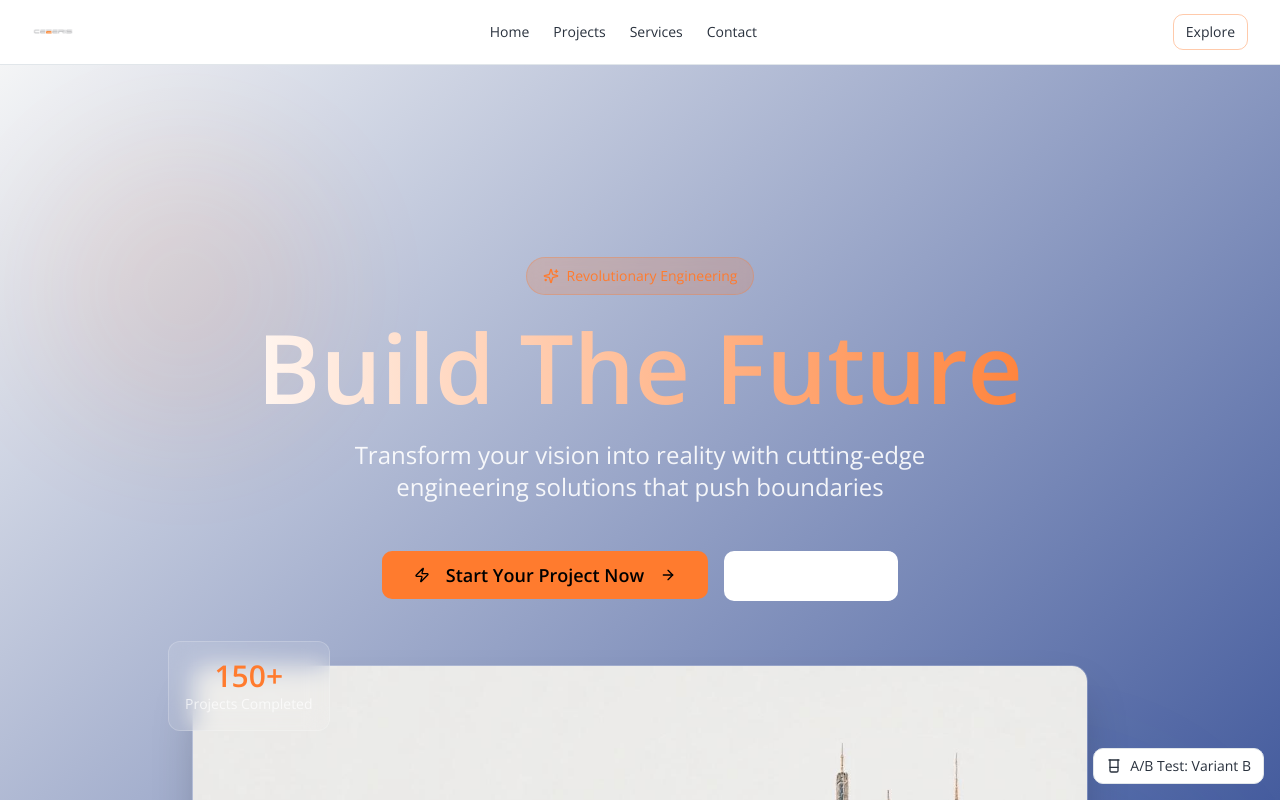
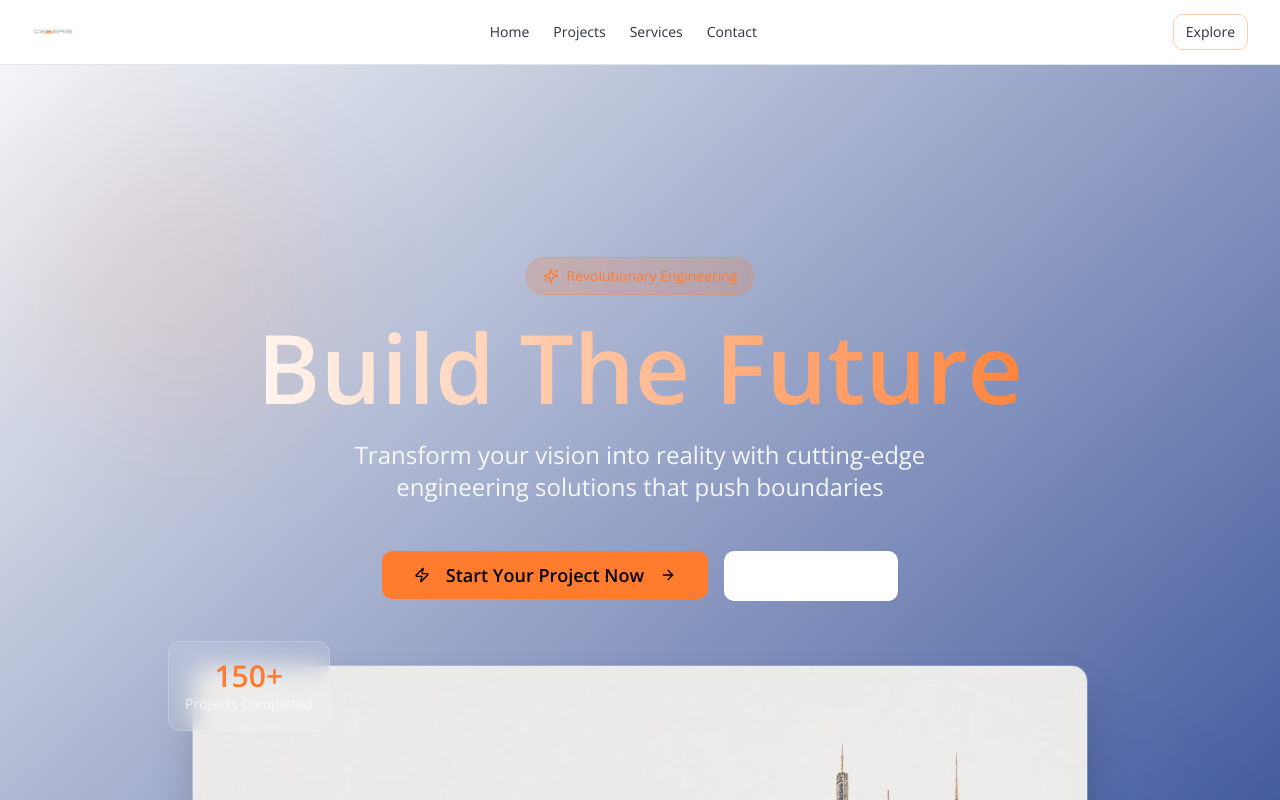
Before and after one commit to seni4it/blueprint-engineer-showcase, a React (Vite) app: page / in a window 1280 px wide. Shown: the top 800 px of the page. Built offline with nearby package versions, Linux system fonts and the light colour scheme.

Commit message:
Remove variant switcher UI - use URL parameters instead
Users can still switch variants using:
- ?variant=A for professional version
- ?variant=B for bold/modern version

🤖 Generated with [Claude Code](https://claude.ai/code)

Co-Authored-By: Claude <noreply@anthropic.com>

```diff
--- a/src/pages/Index.tsx
+++ b/src/pages/Index.tsx
@@ -13,7 +13,6 @@ import { HeroVariantA } from "@/components/variants/HeroVariantA";
 import { HeroVariantB } from "@/components/variants/HeroVariantB";
 import { useEffect } from "react";
 import { analytics } from "@/lib/analytics";
-import { VariantSwitcher } from "@/components/VariantSwitcher";
 
 const projects = [
   { id: 1, title: "Parametric Bridge", image: heroBlueprint, desc: "Algorithmic design with finite element analysis and modular prefabrication." },
@@ -51,9 +50,6 @@ const Index = () => {
 
       {/* Header */}
       <Header />
-
-      {/* Variant Switcher for testing */}
-      <VariantSwitcher currentVariant={variant} />
 
       {/* Hero Section - A/B Test */}
       {variant === 'A' ? (
```
